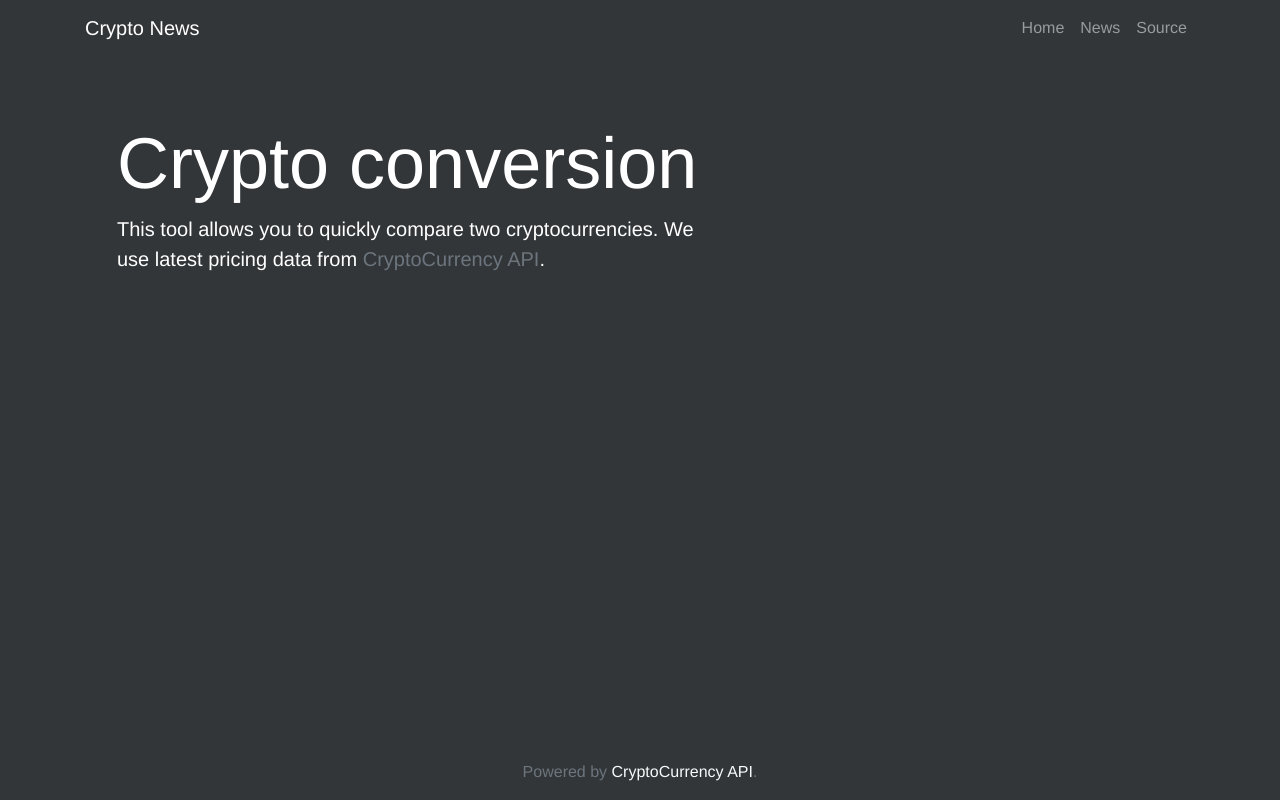
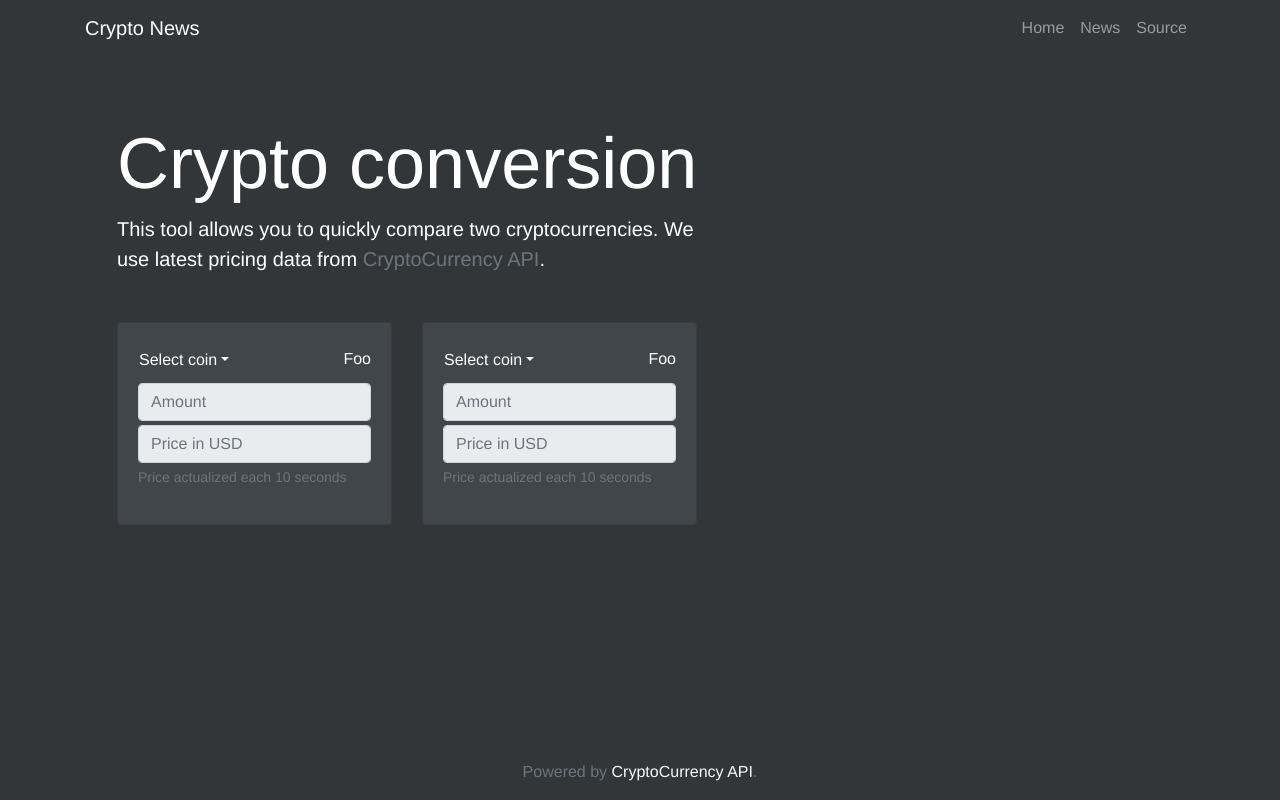
Before and after one commit to Bartozzz/crypto-news, a Vue app: page / in a window 1280 px wide. Built offline with nearby package versions, Linux system fonts and the light colour scheme.

Commit message:
Add converter box mockup

```diff
--- a/src/App.vue
+++ b/src/App.vue
@@ -45,4 +45,19 @@ export default {
   overflow-x: hidden;
   overflow-y: auto;
 }
+
+.btn-transparent {
+  background-color: transparent;
+  color: #ffffff;
+
+  padding: 0;
+  padding-bottom: 0.375rem;
+
+  font-size: inherit;
+  line-height: 1.5;
+}
+
+.bg-card {
+  background-color: #41464a;
+}
 </style>
--- /dev/null
+++ b/src/components/Converter/Converter.vue
@@ -0,0 +1,49 @@
+<template>
+  <b-row>
+    <b-col>
+      <b-card bg-variant="card" border-variant="transparent">
+        <div class="mt-1">
+          <b-dropdown text="Select coin" variant="transparent">
+            <b-dropdown-item>Item</b-dropdown-item>
+          </b-dropdown>
+
+          <span class="float-right">Foo</span>
+        </div>
+
+        <b-form-group description="Price actualized each 10 seconds">
+          <b-form-input class="my-1" placeholder="Amount" disabled></b-form-input>
+          <b-form-input class="my-1" placeholder="Price in USD" disabled></b-form-input>
+        </b-form-group>
+      </b-card>
+    </b-col>
+
+    <b-col>
+      <b-card bg-variant="card" border-variant="transparent">
+        <div class="mt-1">
+          <b-dropdown text="Select coin" variant="transparent">
+            <b-dropdown-item>Item</b-dropdown-item>
+          </b-dropdown>
+
+          <span class="float-right">Foo</span>
+        </div>
+
+        <b-form-group description="Price actualized each 10 seconds">
+          <b-form-input class="my-1" placeholder="Amount" disabled></b-form-input>
+          <b-form-input class="my-1" placeholder="Price in USD" disabled></b-form-input>
+        </b-form-group>
+      </b-card>
+    </b-col>
+  </b-row>
+</template>
+
+<script>
+export default {
+  name: "Converter"
+}
+</script>
+
+<style scoped>
+.row {
+  max-width: 610px;
+}
+</style>
--- a/src/components/screens/Home.vue
+++ b/src/components/screens/Home.vue
@@ -11,15 +11,15 @@
           latest pricing data from <b-link class="text-secondary" href="https://min-api.cryptocompare.com/">CryptoCurrency API</b-link>.
         </p>
       </template>
+
+      <Converter class="mt-5" />
     </b-jumbotron>
   </b-container>
 </template>
 
 <script>
-export default {
-  name: 'HomeScreen'
-}
-</script>
+import Converter from "../Converter/Converter.vue"
+
 export default {
   name: 'HomeScreen',
   components: {
```
